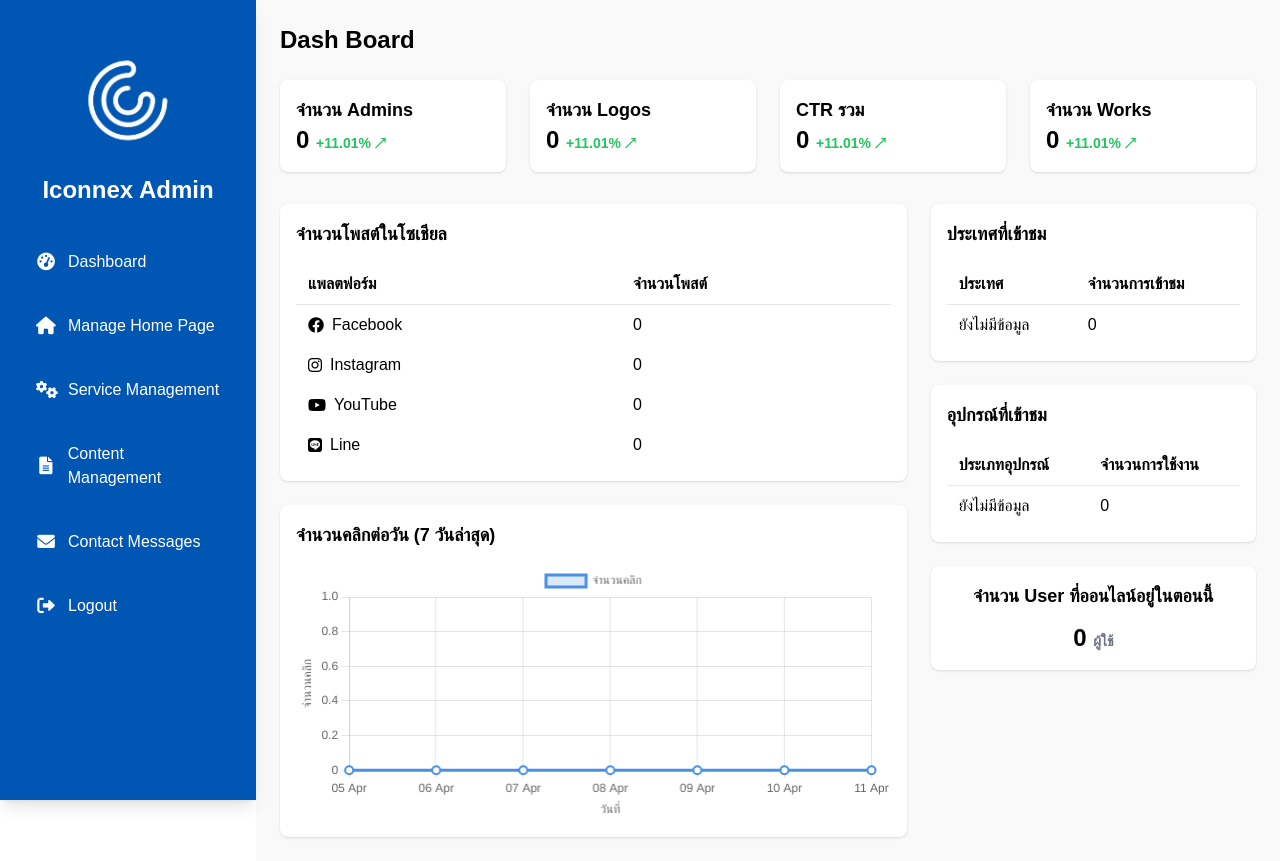
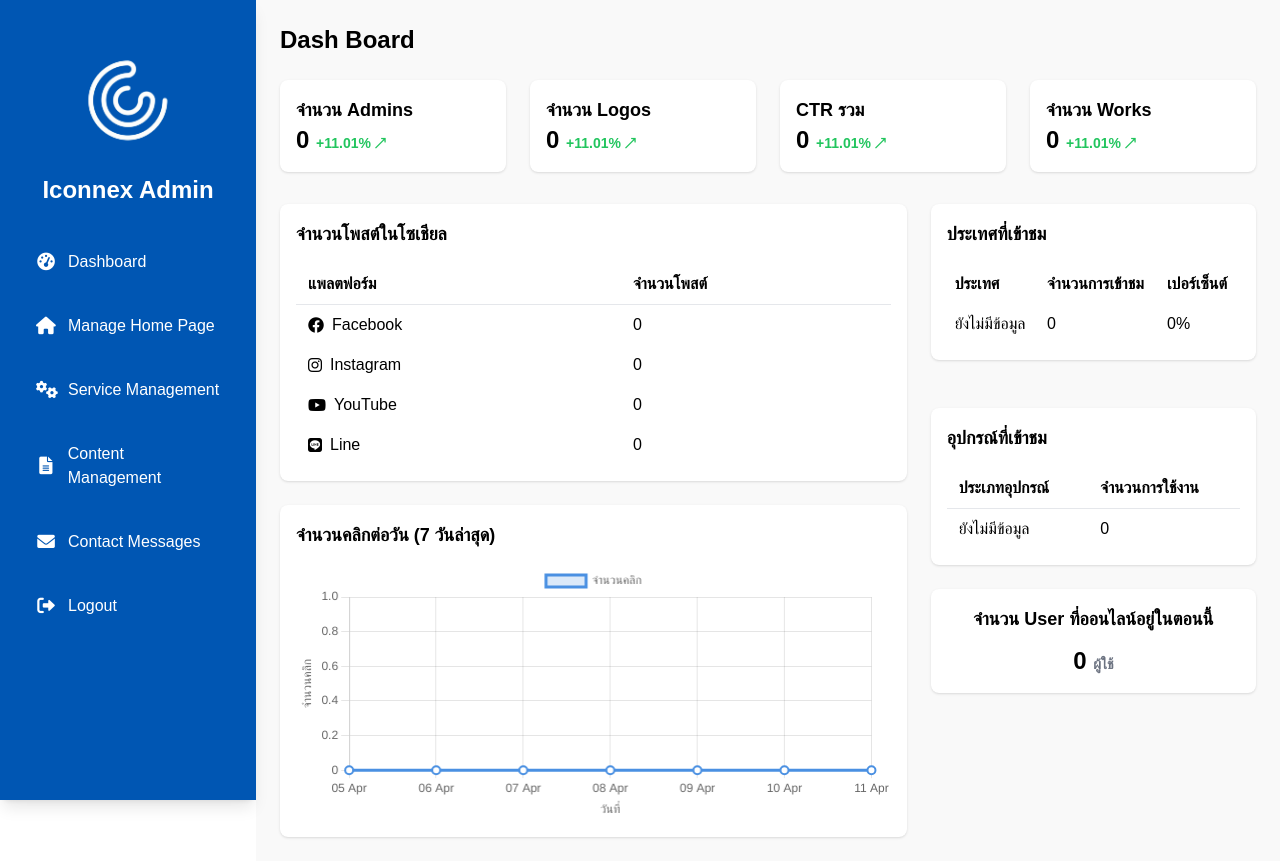
Before and after one commit to PhacPha/icn_admin, a PHP site: page / in a window 1280 px wide. Run offline with PHP 8.4, Linux system fonts and the light colour scheme; the visitor is signed in with stand-in values (Sample User, id 1); data that the repository does not hold is empty; some libraries are stand-ins or nearby versions.

Commit message:
device and country

```diff
--- a/admin-backup/controllers/DashboardController.php
+++ b/admin-backup/controllers/DashboardController.php
@@ -59,6 +59,11 @@ class DashboardController
             }
         }
 
+        // ข้อมูลประเทศ
+        $countryStmt = $GLOBALS['pdo']->query("SELECT country_name, COUNT(*) as total FROM ip_country GROUP BY country_name ORDER BY total DESC");
+        $countries = $countryStmt->fetchAll(PDO::FETCH_ASSOC);
+        $total_visits = array_sum(array_column($countries, 'total'));
+
         // ดึงข้อมูลสถิติอุปกรณ์จากตาราง device_logs (สมมุติว่ามีฟิลด์ 'device')
         // ผลลัพธ์จะได้เป็น array แบบ key => value (เช่น 'Desktop' => 120)
         $stmt = $GLOBALS['pdo']->query("SELECT device, COUNT(*) as total FROM device_logs GROUP BY device");
--- a/admin-backup/index.php
+++ b/admin-backup/index.php
@@ -63,6 +63,11 @@ foreach ($labels as $index => $label) {
         $click_data[] = 0;
     }
 }
+
+  // ข้อมูลประเทศ
+  $countryStmt = $GLOBALS['pdo']->query("SELECT country_name, COUNT(*) as total FROM ip_country GROUP BY country_name ORDER BY total DESC");
+  $countries = $countryStmt->fetchAll(PDO::FETCH_ASSOC);
+  $total_visits = array_sum(array_column($countries, 'total'));
 
 // *** ดึงข้อมูลสถิติอุปกรณ์ (Devices Used) ***
 // สมมุติว่ามีตาราง device_logs ที่มีฟิลด์ 'device'
--- a/admin-backup/views/dashboard.php
+++ b/admin-backup/views/dashboard.php
@@ -111,20 +111,32 @@ foreach ($labels as $index => $label) {
     <!-- Right column: Countries, Devices, Online Users -->
     <div class="w-full lg:w-1/3 flex flex-col gap-6">
          <!-- Countries Visiting Section -->
-      <div class="bg-white p-4 rounded-lg shadow overflow-x-auto w-full">
+<div class="countries-stats bg-white p-4 rounded-lg shadow mb-6">
     <h3 class="text-lg font-semibold mb-4">ประเทศที่เข้าชม</h3>
-        <table class="min-w-full text-left">
+    <table class="w-full text-left">
         <thead>
-            <tr class="border-b">
-              <th class="py-2 px-3">ประเทศ</th>
-              <th class="py-2 px-3">จำนวนการเข้าชม</th>
+            <tr>
+                <th class="p-2">ประเทศ</th>
+                <th class="p-2">จำนวนการเข้าชม</th>
+                <th class="p-2">เปอร์เซ็นต์</th>
             </tr>
         </thead>
         <tbody>
+            <?php if (!empty($countries)): ?>
+                <?php foreach ($countries as $row): ?>
                     <tr>
-              <td class="py-2 px-3">ยังไม่มีข้อมูล</td>
-              <td class="py-2 px-3">0</td>
+                        <td class="p-2"><?= htmlspecialchars($row['country_name']) ?></td>
+                        <td class="p-2"><?= number_format($row['total']) ?></td>
+                        <td class="p-2"><?= round(($row['total'] / $total_visits) * 100, 2) ?>%</td>
                     </tr>
+                <?php endforeach; ?>
+            <?php else: ?>
+                <tr>
+                    <td class="p-2">ยังไม่มีข้อมูล</td>
+                    <td class="p-2">0</td>
+                    <td class="p-2">0%</td>
+                </tr>
+            <?php endif; ?>
         </tbody>
     </table>
 </div>
```
Also changed, not shown: admin-backup/controllers/record_ip.php (added, +57 -0 lines). Lines whose indentation alone changed are shown as unchanged.
